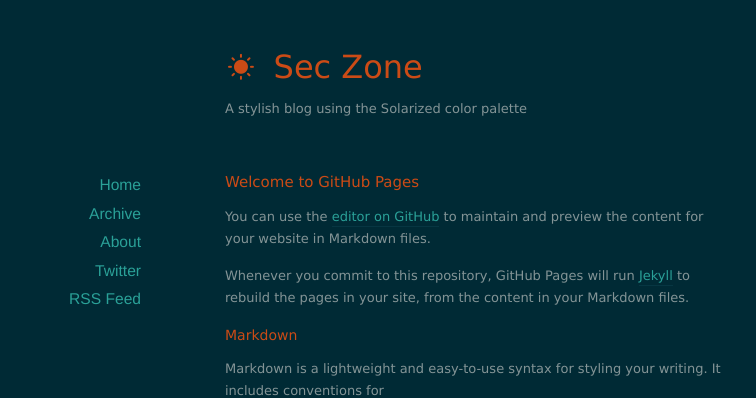
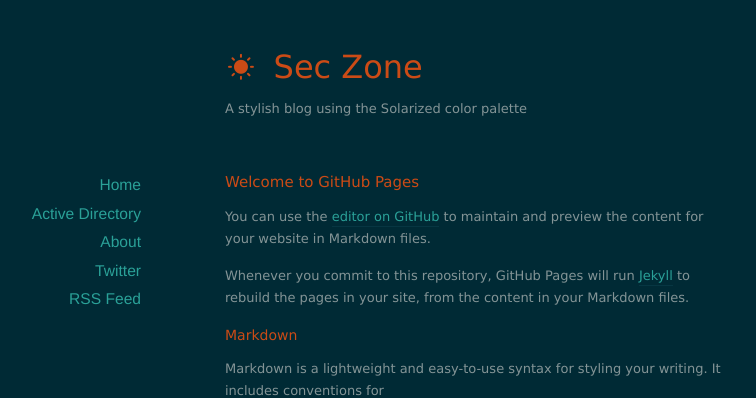
Before and after one commit to SecZone1/seczone1.github.io, a Jekyll site: the page built from index.md, in a window 1280 px wide. Shown: the top 398 px of the page, without its empty margins (165-921 px from the left). Built offline with Jekyll 4.4.1, drawn with Linux system fonts in a browser that asks for light colours; nearby versions of some CDN libraries; our own code applies the rules of GitHub Pages for plain Markdown files; the list of posts is cut into pages by our own code.

Commit message:
Update default.html

```diff
--- a/_layouts/default.html
+++ b/_layouts/default.html
@@ -34,7 +34,7 @@
       <nav>
         <ul>
           <li><a href="/">Home</a></li>
-          <li><a href="/archives">Archive</a></li>
+          <li><a href="/AD">Active Directory</a></li>
           <li><a href="/about">About</a></li>
           <li><a href="http://twitter.com/redwall_hp">Twitter</a></li>
           <li><a href="/feed.xml">RSS Feed</a></li>
```
